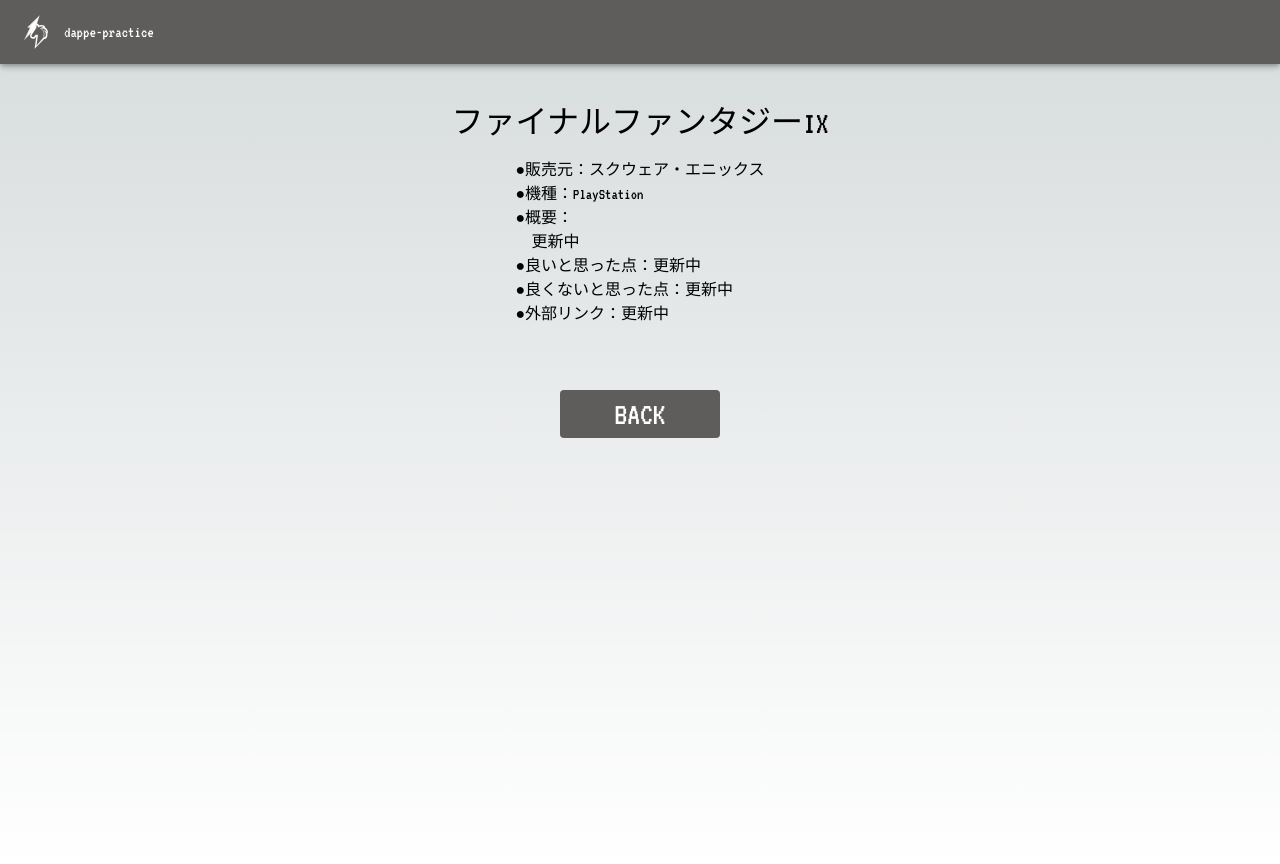
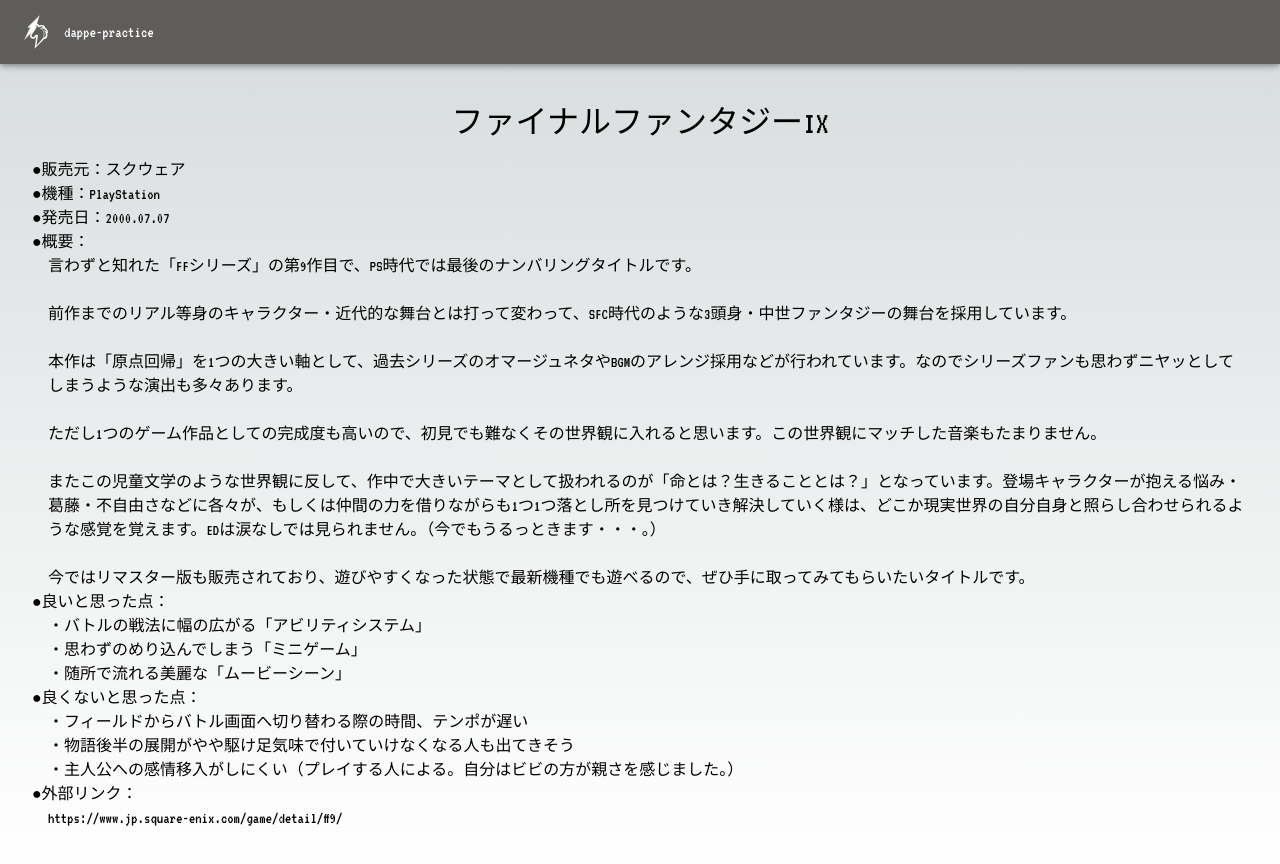
Before and after one commit to dappe0111/dappe-practice-next, a Next.js app: page /game-history/001 in a window 1280 px wide. Built offline with nearby package versions, Linux system fonts and the light colour scheme.

Commit message:
記事の加筆修正

```diff
--- a/src/components/LV3/GameHistoryPage.tsx
+++ b/src/components/LV3/GameHistoryPage.tsx
@@ -1,5 +1,6 @@
 import styled from "styled-components";
 import Link from "next/link";
+import React, { useState } from "react";
 
 const ContentsBlock = styled.div`
   width: 100%;
@@ -45,9 +46,12 @@
   }
 `;
 
-const VideoWrap = styled.div`
-  width: 100%;
-  max-width: 640px;
+const LinkText = styled.a`
+  transition: 0.4s;
+  &:hover {
+    text-decoration: none;
+    opacity: 0.64;
+  }
 `;
 
 const ButtonWrap = styled.div`
@@ -79,11 +83,23 @@
   color: #ffffff;
 `;
 
+type Contents = {
+  title: string;
+  seller: string;
+  model: string;
+  releaseDate: string;
+  comment: string;
+  merit: string;
+  demerit: string;
+  link: string;
+};
+
 type Props = {
-  contents: any;
+  contents: Contents;
 };
 
 const PerformancePage: React.FC<Props> = ({ contents }) => {
+  const [link] = useState<string>(contents.link);
   return (
     <>
       <ContentsBlock>
@@ -92,11 +108,24 @@
           <ContentsDescription>●販売元：{contents.seller}</ContentsDescription>
           <ContentsDescription>●機種：{contents.model}</ContentsDescription>
           <ContentsDescription>
+            ●発売日：{contents.releaseDate}
+          </ContentsDescription>
+          <ContentsDescription>
             <div dangerouslySetInnerHTML={{ __html: contents.comment }}></div>
           </ContentsDescription>
-          <ContentsDescription>{contents.merit}</ContentsDescription>
-          <ContentsDescription>{contents.demerit}</ContentsDescription>
-          <ContentsDescription>●外部リンク：更新中</ContentsDescription>
+          <ContentsDescription>
+            <div dangerouslySetInnerHTML={{ __html: contents.merit }}></div>
+          </ContentsDescription>
+          <ContentsDescription>
+            <div dangerouslySetInnerHTML={{ __html: contents.demerit }}></div>
+          </ContentsDescription>
+          <ContentsDescription>
+            ●外部リンク：
+            <br />
+            <LinkText href={link} target="_blank" rel="noopener noreferrer">
+              {link}
+            </LinkText>
+          </ContentsDescription>
         </DescriptionWrap>
       </ContentsBlock>
       <ButtonWrap>
--- a/src/pages/game-history/001.tsx
+++ b/src/pages/game-history/001.tsx
@@ -18,12 +18,13 @@
 export default function Performance() {
   const contents = {
     title: "ファイナルファンタジーIX",
-    seller: "スクウェア・エニックス",
+    seller: "スクウェア",
     model: "PlayStation",
-    comment: `●概要：<br />更新中`,
-    merit: `●良いと思った点：更新中`,
-    demerit: `●良くないと思った点：更新中`,
-    link: "",
+    releaseDate: "2000.07.07",
+    comment: `●概要：<br />言わずと知れた「FFシリーズ」の第9作目で、PS時代では最後のナンバリングタイトルです。<br /><br />前作までのリアル等身のキャラクター・近代的な舞台とは打って変わって、SFC時代のような3頭身・中世ファンタジーの舞台を採用しています。<br /><br />本作は「原点回帰」を1つの大きい軸として、過去シリーズのオマージュネタやBGMのアレンジ採用などが行われています。なのでシリーズファンも思わずニヤッとしてしまうような演出も多々あります。<br /><br />ただし1つのゲーム作品としての完成度も高いので、初見でも難なくその世界観に入れると思います。この世界観にマッチした音楽もたまりません。<br /><br />またこの児童文学のような世界観に反して、作中で大きいテーマとして扱われるのが「命とは？生きることとは？」となっています。登場キャラクターが抱える悩み・葛藤・不自由さなどに各々が、もしくは仲間の力を借りながらも1つ1つ落とし所を見つけていき解決していく様は、どこか現実世界の自分自身と照らし合わせられるような感覚を覚えます。EDは涙なしでは見られません。（今でもうるっときます・・・。）<br /><br />今ではリマスター版も販売されており、遊びやすくなった状態で最新機種でも遊べるので、ぜひ手に取ってみてもらいたいタイトルです。`,
+    merit: `●良いと思った点：<br />・バトルの戦法に幅の広がる「アビリティシステム」<br />・思わずのめり込んでしまう「ミニゲーム」<br />・随所で流れる美麗な「ムービーシーン」`,
+    demerit: `●良くないと思った点：<br />・フィールドからバトル画面へ切り替わる際の時間、テンポが遅い<br />・物語後半の展開がやや駆け足気味で付いていけなくなる人も出てきそう<br />・主人公への感情移入がしにくい（プレイする人による。自分はビビの方が親さを感じました。）`,
+    link: "https://www.jp.square-enix.com/game/detail/ff9/",
   };
   return (
     <>
```
